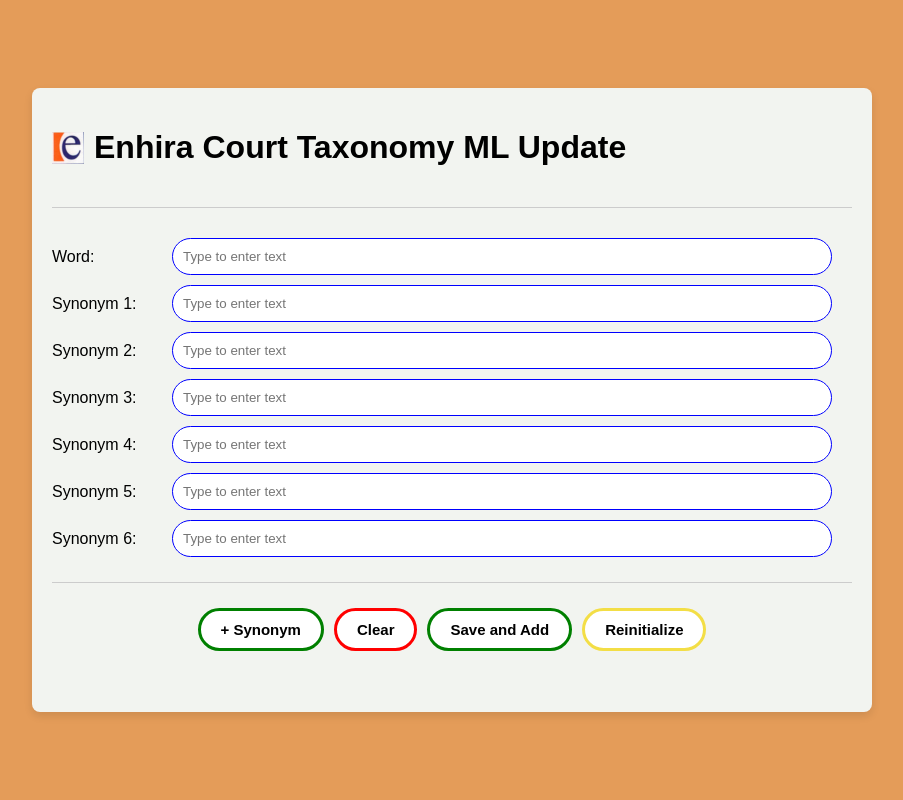
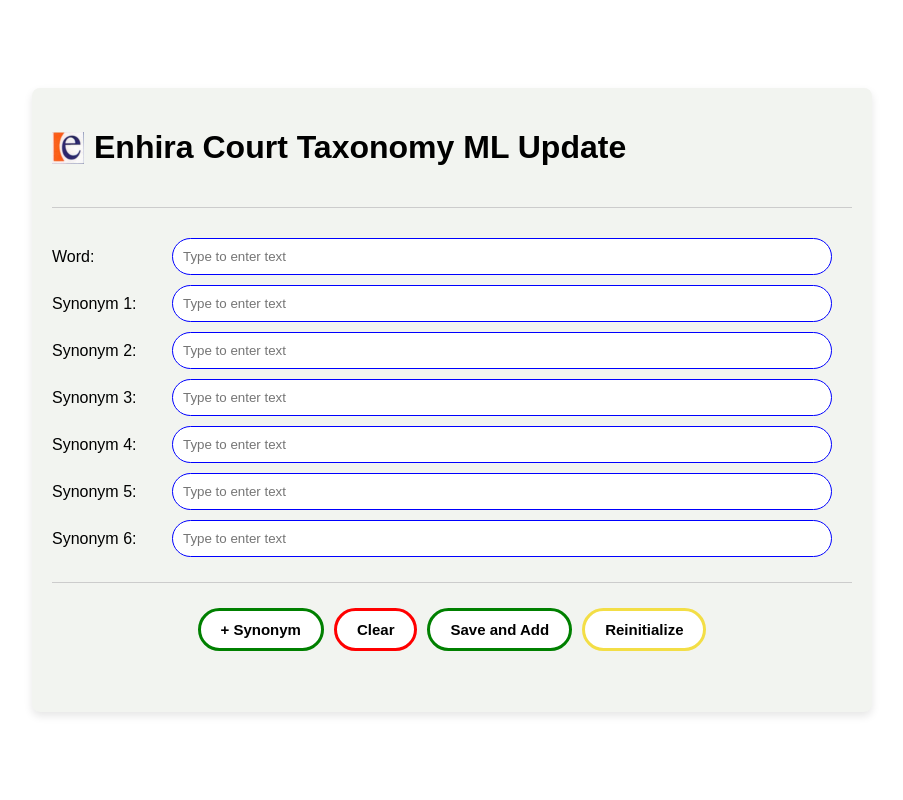
Before and after one commit to gunzalkar/DSPACE-WEBAPP-, a Flask app: page / in a window 1280 px wide. Shown: the whole page, without its empty margins (188-1091 px from the left). Run offline with Flask 3, Linux system fonts and the light colour scheme.

Commit message:
Update styles.css

```diff
--- a/static/styles.css
+++ b/static/styles.css
@@ -1,5 +1,5 @@
 :root {
-    --primary-bg-color: #e49c59 ; /* yellow */
+    --primary-bg-color: #ffffff ; /* yellow */
     --secondary-bg-color: #ff6464; /* red */
     --button-bg-color: #ffffff; /* white */
     --button-bg-hover: #949385; /* light grey */
```
